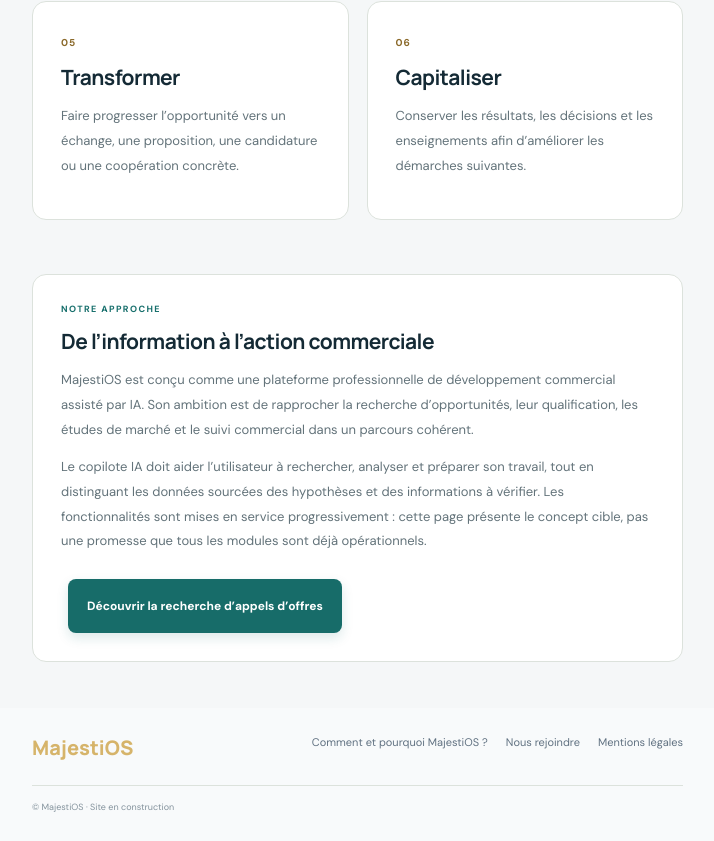
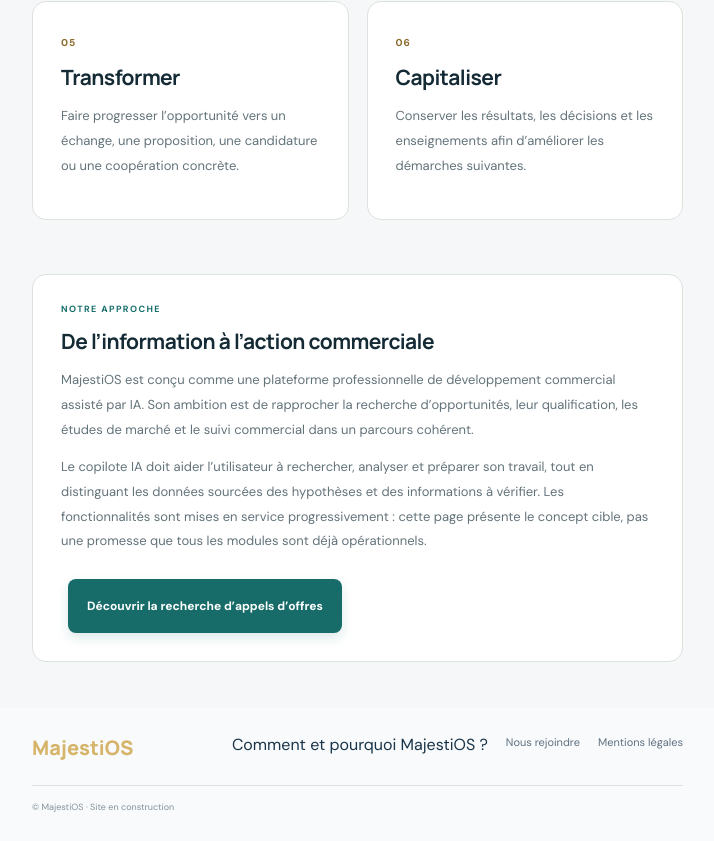
Before and after one commit to Chexpeer/Majestios, a Next.js app: page /comment-et-pourquoi in a window 1280 px wide. Shown: the part 1201-2042 px from the top of the page, without its empty margins (518-1232 px from the left). Built offline with nearby package versions, Linux system fonts and the light colour scheme.

Commit message:
fix: remove concept page self-link

```diff
--- a/src/app/comment-et-pourquoi/page.tsx
+++ b/src/app/comment-et-pourquoi/page.tsx
@@ -38,7 +38,7 @@ export default function ConceptPage() {
       <footer className="public-footer">
         <Link className="footer-brand" href="/">MajestiOS</Link>
         <nav aria-label="Liens de pied de page">
-          <Link href="/comment-et-pourquoi">Comment et pourquoi MajestiOS ?</Link>
+          <span aria-current="page">Comment et pourquoi MajestiOS ?</span>
           <Link href="/nous-rejoindre">Nous rejoindre</Link>
           <Link href="/mentions-legales">Mentions légales</Link>
         </nav>
```
